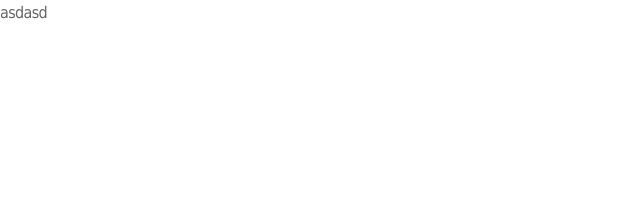
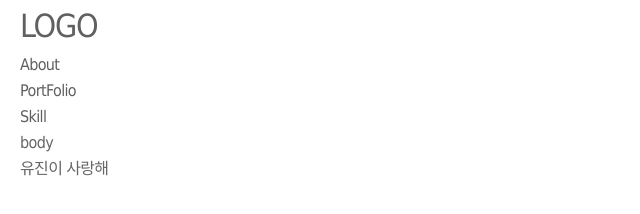
Before and after one commit to zhyem/zhyem.github.io, a plain HTML site: page index.html in a window 1280 px wide. Shown: the whole page, without its empty margins (0-640 px from the left). Drawn offline with Linux system fonts and the light colour scheme; a web font is replaced by a local one.

Commit message:
Add files via upload

```diff
--- a/index.html
+++ b/index.html
@@ -8,6 +8,31 @@
 <link rel="stylesheet" href="./css/common.css">
 </head>
 <body>
-asdasd
+
+<header id="header">
+	<div class="wrap clear">
+		<h1 class="logo"><a href="https://zhyem.github.io/">LOGO</a></h1>
+		<nav>
+			<ul class="clear">
+				<li><a href="">About</a></li>
+				<li><a href="">PortFolio</a></li>
+				<li><a href="">Skill</a></li>
+			</ul>
+		</nav>
+	</div>
+</header>
+
+<div id="body">
+	<div class="wrap">
+		body
+	</div>
+</div>
+
+<footer id="footer">
+	<div class="wrap">
+		유진이 사랑해
+	</div>
+</footer>
+
 </body>
 </html>
```
